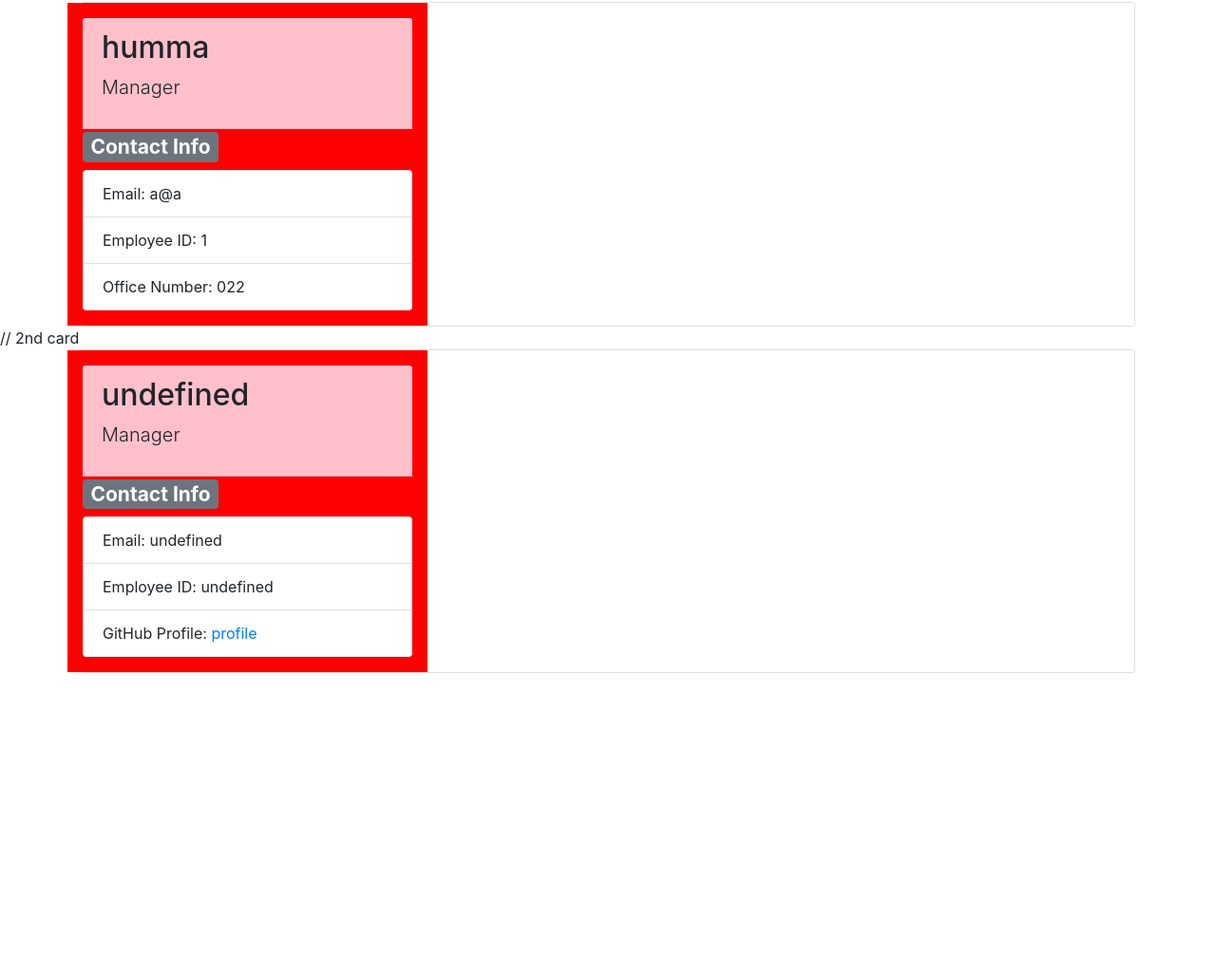
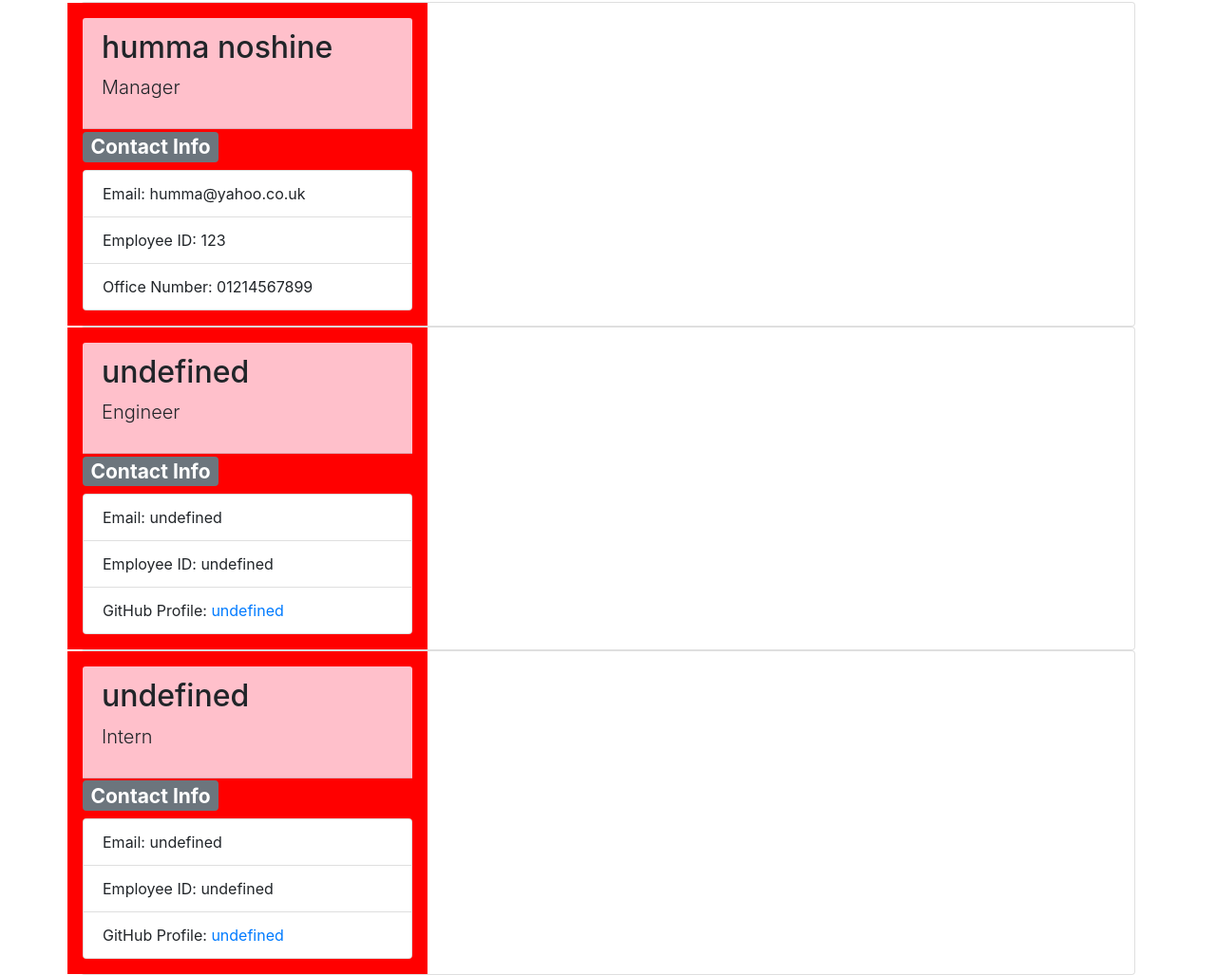
Before and after one commit to HummaNosh/Generate-Your-Teams-Profile, a plain HTML site: page develop/index.html in a window 1280 px wide. Shown: the part 214-1241 px from the top of the page at 95% size. Before the commit the page ends 923 px from the top, so only its background shows below. Drawn offline with nearby package versions, Linux system fonts and the light colour scheme.

Commit message:
how do i use the classes in index now?

```diff
--- a/develop/Library/Manager.js
+++ b/develop/Library/Manager.js
@@ -5,9 +5,8 @@ class Manager extends Employee {
     super(name, id, email);
     this.officeNumber = this.officeNumber;
   }
-}
 
-getRole();
-{
+  getRole() {
   return "Manager";
 }
+}
--- a/develop/index.html
+++ b/develop/index.html
@@ -16,44 +16,65 @@
         <h1>Our Team</h1>
       </div>
     </div>
+    <!-- Manager card -->
       <div class="container">
         <div class="card">
         <div class="row text">
           <div class="col-sm-4">
             <div class="card-header">
-            <h2>humma</h2>
+            <h2>humma noshine</h2>
             <p class="lead">Manager</p></div>
             <h3><span class="badge badge-secondary">Contact Info</span>
             </h3>
             <ul class="list-group">
-              <li class="list-group-item">Email:         a@a</li>
-              <li class="list-group-item">Employee ID:   1</li>
-              <li class="list-group-item">Office Number: 022</li>
+              <li class="list-group-item">Email:         humma@yahoo.co.uk</li>
+              <li class="list-group-item">Employee ID:   123</li>
+              <li class="list-group-item">Office Number: 01214567899</li>
             </ul>
           </div>
           </div>
         </div>
       </div>
     </div>
-// 2nd card
-    <div class="container">
+<!-- Engineer card -->
+    <div class="container" id="engineer">
     <div class="card">
     <div class="row text">
       <div class="col-sm-4">
         <div class="card-header">
         <h2>undefined</h2>
-        <p class="lead">Manager</p></div>
+        <p class="lead">Engineer</p></div>
         <h3><span class="badge badge-secondary">Contact Info</span>
         </h3>
         <ul class="list-group">
           <li class="list-group-item">Email:         undefined</li>
           <li class="list-group-item">Employee ID:   undefined</li>
-          <li class="list-group-item">GitHub Profile: <a href= "https://github.com/HummaNosh" target="_blank">profile</a></li>
+          <li class="list-group-item">GitHub Profile: <a href= "https://github.com/undefined" target="_blank">undefined</a></li>
         </ul>
       </div>
       </div>
     </div>
   </div>
 </div>
+<!-- Intern card -->
+<div class="container" id="intern">
+  <div class="card">
+  <div class="row text">
+    <div class="col-sm-4">
+      <div class="card-header">
+      <h2>undefined</h2>
+      <p class="lead">Intern</p></div>
+      <h3><span class="badge badge-secondary">Contact Info</span>
+      </h3>
+      <ul class="list-group">
+        <li class="list-group-item">Email:         undefined</li>
+        <li class="list-group-item">Employee ID:   undefined</li>
+        <li class="list-group-item">GitHub Profile: <a href= "https://github.com/undefined" target="_blank">undefined</a></li>
+      </ul>
+    </div>
+    </div>
+  </div>
+</div>
+</div>
   </body>
 </html>
```
Also changed, not shown: develop/Library/Intern.js (+5 -3 lines), develop/index.js (+33 -5 lines).
